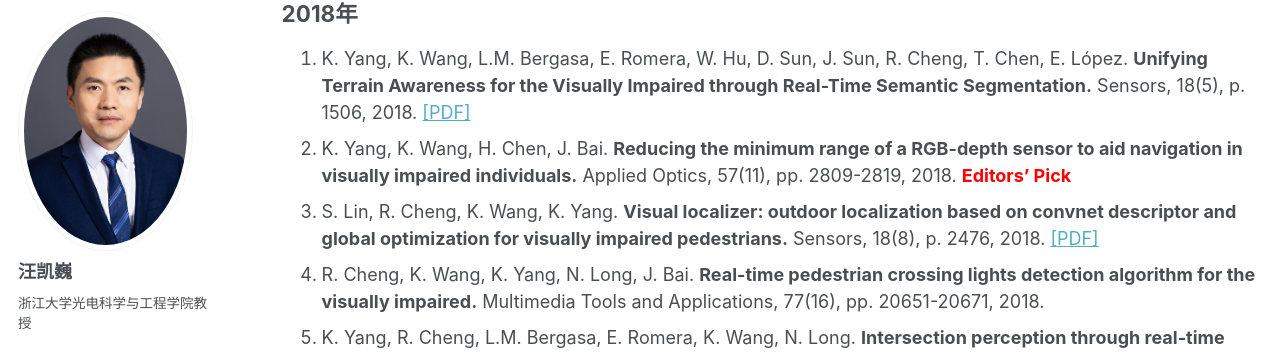
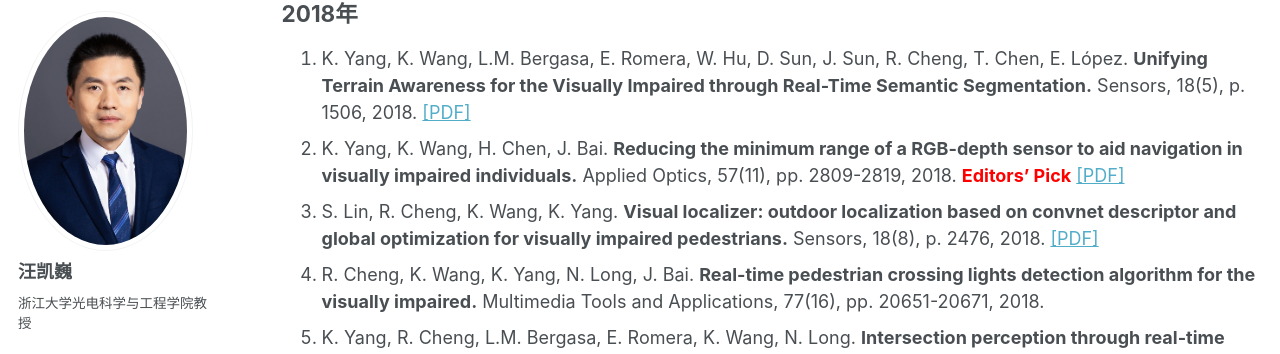
Before and after one commit to ZJUoptlab304/ZJUoptlab304.github.io, a Jekyll site: the page built from _pages/publications.md, in a window 1280 px wide and 900 px high, scrolled down 5039 px. Shown: the part 95-449 px from the top of the window. Built offline with Jekyll 4.4.1, drawn with Linux system fonts in a browser that asks for light colours; some web fonts are replaced.

Commit message:
update publications

```diff
--- a/_pages/publications.md
+++ b/_pages/publications.md
@@ -88,7 +88,7 @@ author_profile: true
 ## 2018年
 
 1. K. Yang, K. Wang, L.M. Bergasa, E. Romera, W. Hu, D. Sun, J. Sun, R. Cheng, T. Chen, E. López. **Unifying Terrain Awareness for the Visually Impaired through Real-Time Semantic Segmentation.** Sensors, 18(5), p. 1506, 2018. <a href="http://www.mdpi.com/1424-8220/18/5/1506/pdf ">[PDF]</a>
-2. K. Yang, K. Wang, H. Chen, J. Bai. **Reducing the minimum range of a RGB-depth sensor to aid navigation in visually impaired individuals.** Applied Optics, 57(11), pp. 2809-2819, 2018. <b style="color:red;">Editors' Pick</b>
+2. K. Yang, K. Wang, H. Chen, J. Bai. **Reducing the minimum range of a RGB-depth sensor to aid navigation in visually impaired individuals.** Applied Optics, 57(11), pp. 2809-2819, 2018. <b style="color:red;">Editors' Pick</b> <a href="../files/ao2018_kailun.pdf">[PDF]</a>
 3. S. Lin, R. Cheng, K. Wang, K. Yang. **Visual localizer: outdoor localization based on convnet descriptor and global optimization for visually impaired pedestrians.** Sensors, 18(8), p. 2476, 2018. <a href="http://www.mdpi.com/1424-8220/18/8/2476/pdf">[PDF]</a>
 4. R. Cheng, K. Wang, K. Yang, N. Long, J. Bai. **Real-time pedestrian crossing lights detection algorithm for the visually impaired.** Multimedia Tools and Applications, 77(16), pp. 20651-20671, 2018.
 5. K. Yang, R. Cheng, L.M. Bergasa, E. Romera, K. Wang, N. Long. **Intersection perception through real-time semantic segmentation to assist navigation of visually impaired pedestrians.** In IEEE International Conference on Robotics and Biomimetics (ROBIO2018), Kuala Lumpur, Malaysia, December 2018.
```
Also changed, not shown: 1 other file.
